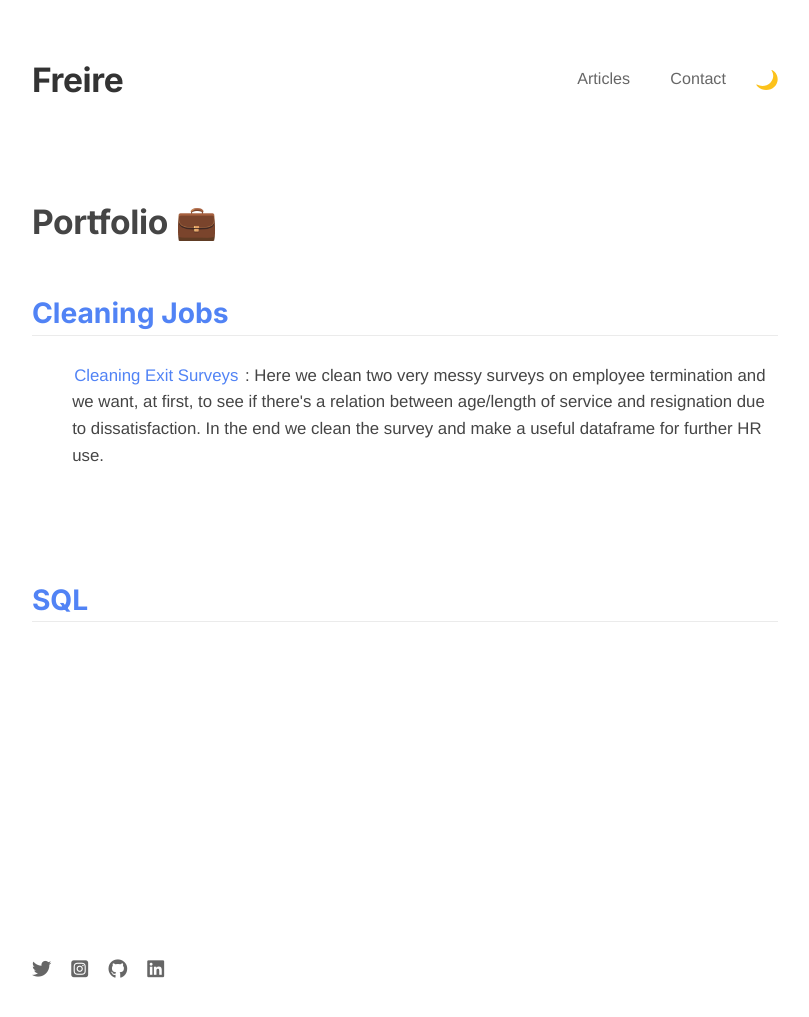
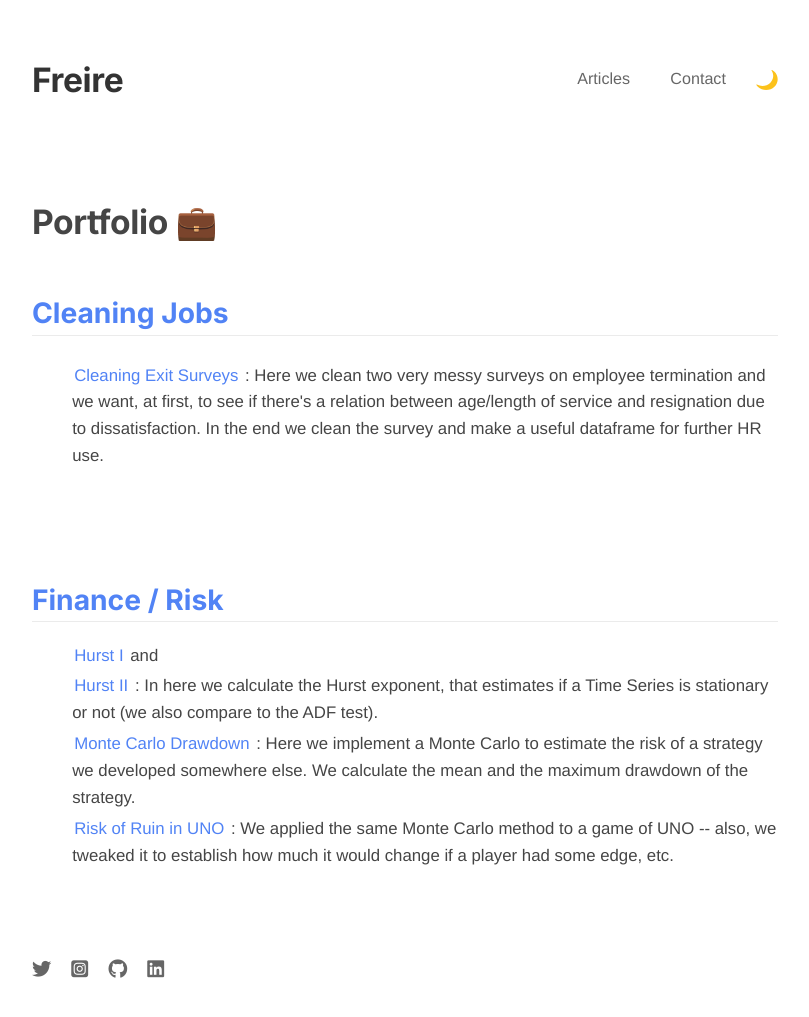
Before and after one commit to freirerene/freirerene.github.io, a Jekyll site: the page built from p.html, in a window 1280 px wide and 1090 px high. Shown: the top 1017 px of the window, without its empty margins (235-1044 px from the left). Built offline with Jekyll 4.4.1, drawn with Linux system fonts in a browser that asks for light colours; nearby versions of some CDN libraries.

Commit message:
Update p.html

```diff
--- a/p.html
+++ b/p.html
@@ -13,7 +13,12 @@ layout: default
 	    <li><a href="https://github.com/freirerene/clean_exist_survey/blob/main/clean_exit_surveys.ipynb", target="_blank">Cleaning Exit Surveys</a> : Here we clean two very messy surveys on employee termination and we want, at first, to see if there's a relation between age/length of service and resignation due to dissatisfaction. In the end we clean the survey and make a useful dataframe for further HR use.</li>
     </ul>
 	<br>
-	<h2>SQL</h2>
+	<h2>Finance / Risk</h2>
+   <ul>
+	   <li><a href="https://freire.ch/2019/10/20/hurst-I/", target="_blank">Hurst I</a> and <li><a href="https://freire.ch/2019/10/27/hurst-II/", target="_blank">Hurst II</a> : In here we calculate the Hurst exponent, that estimates if a Time Series is stationary or not (we also compare to the ADF test).</li>
+	   <li><a href="https://github.com/freirerene/montecarlodd/blob/master/montecarlodd.ipynb", target="_blank">Monte Carlo Drawdown</a> : Here we implement a Monte Carlo to estimate the risk of a strategy we developed somewhere else. We calculate the mean and the maximum drawdown of the strategy. </li>
+	   <li><a href="https://freire.ch/2020/02/16/risco-de-ruina-no-uno/", target="_blank">Risk of Ruin in UNO</a> : We applied the same Monte Carlo method to a game of UNO -- also, we tweaked it to establish how much it would change if a player had some edge, etc.</li>
+</ul>
 
 
     </div>
```
